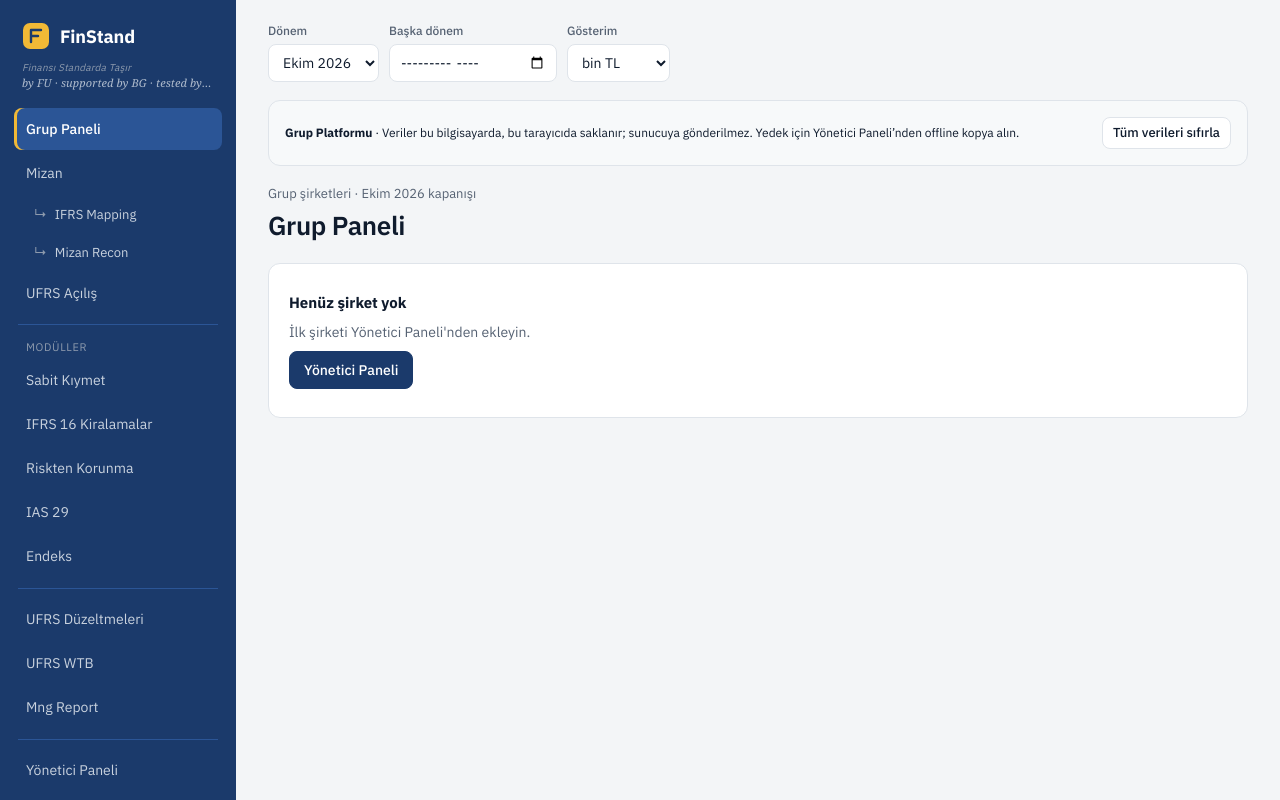
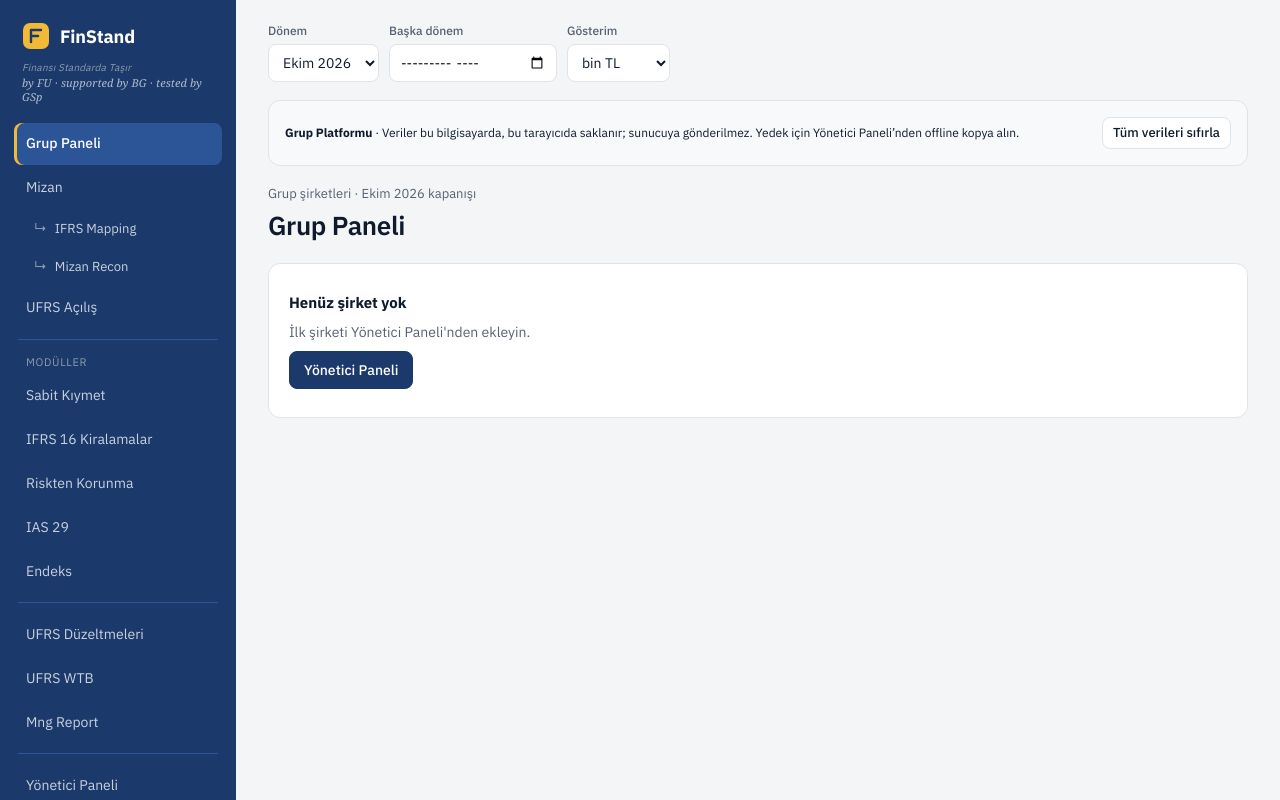
Before and after one commit to furunal-creator/finstand-v036-preview, a plain HTML site: page grup/index.html in a window 1280 px wide. Drawn offline with Linux system fonts and the light colour scheme.

Commit message:
v04.1: grup platformu imza satırı
Co-authored-by: Perplexity <noreply@perplexity.ai>

```diff
--- a/grup/index.html
+++ b/grup/index.html
@@ -76,7 +76,7 @@ table.idx td.ov{color:var(--ok);font-weight:600}
 .rules .tt{display:flex;flex-direction:column;gap:2px}
 .side .sig{display:flex;flex-direction:column;gap:1px;padding:0 8px;margin-top:-10px}
 .side .sig .tag{font-size:10px;font-style:italic;color:var(--side-muted);letter-spacing:.02em}
-.side .sig .by{font-family:Georgia,'Times New Roman',serif;font-style:italic;font-size:11px;color:var(--side-fg);opacity:.85;letter-spacing:.01em;line-height:1.3;white-space:nowrap;overflow:hidden;text-overflow:ellipsis}
+.side .sig .by{font-family:Georgia,'Times New Roman',serif;font-style:italic;font-size:11px;color:var(--side-fg);opacity:.85;letter-spacing:.01em;line-height:1.3;white-space:normal}
 @media (max-width:860px){.side .sig{margin-top:-6px}}
 .side .foot{margin-top:auto;font-size:12px;color:var(--side-muted);padding:8px;display:flex;flex-direction:column;gap:4px}
 .side .foot strong{color:var(--side-strong);font-weight:500;font-size:13px}
```
